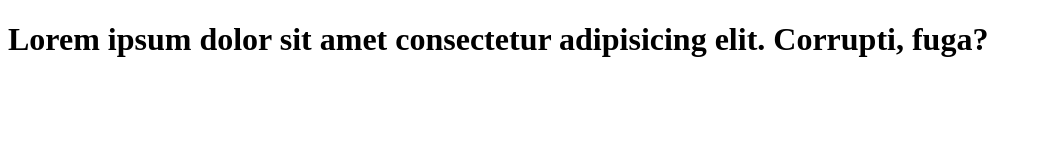
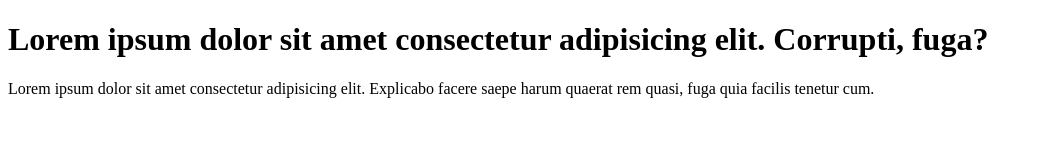
Before and after one commit to ExtraNuklor/learn-git, a plain HTML site: page index.html in a window 1280 px wide. Shown: the whole page, without its empty margins (0-1042 px from the left). Drawn offline with Linux system fonts and the light colour scheme.

Commit message:
add paragraph to code

```diff
--- a/index.html
+++ b/index.html
@@ -7,5 +7,6 @@
 </head>
 <body>
     <h1>Lorem ipsum dolor sit amet consectetur adipisicing elit. Corrupti, fuga?</h1>
+    <p>Lorem ipsum dolor sit amet consectetur adipisicing elit. Explicabo facere saepe harum quaerat rem quasi, fuga quia facilis tenetur cum.</p>
 </body>
 </html>
```
